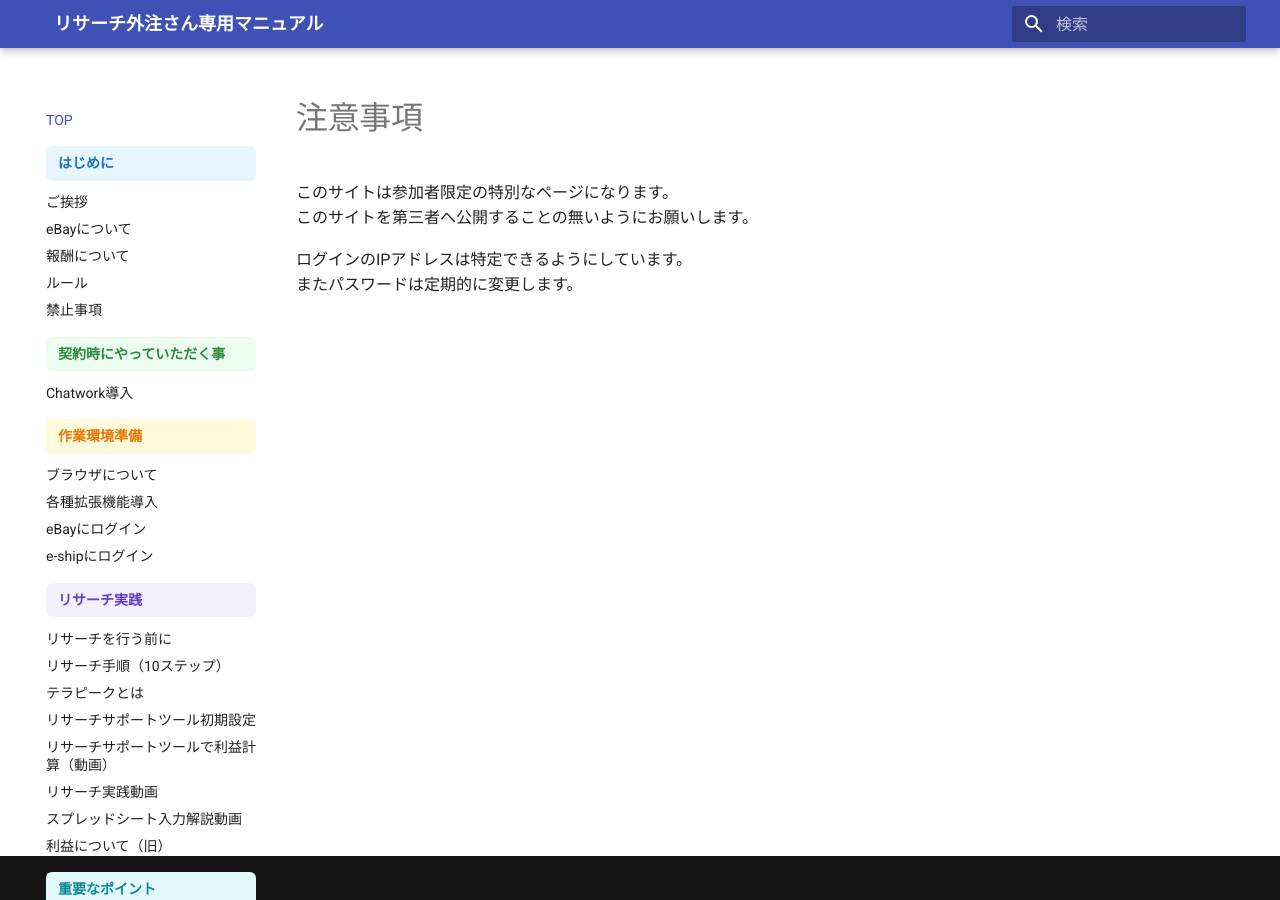
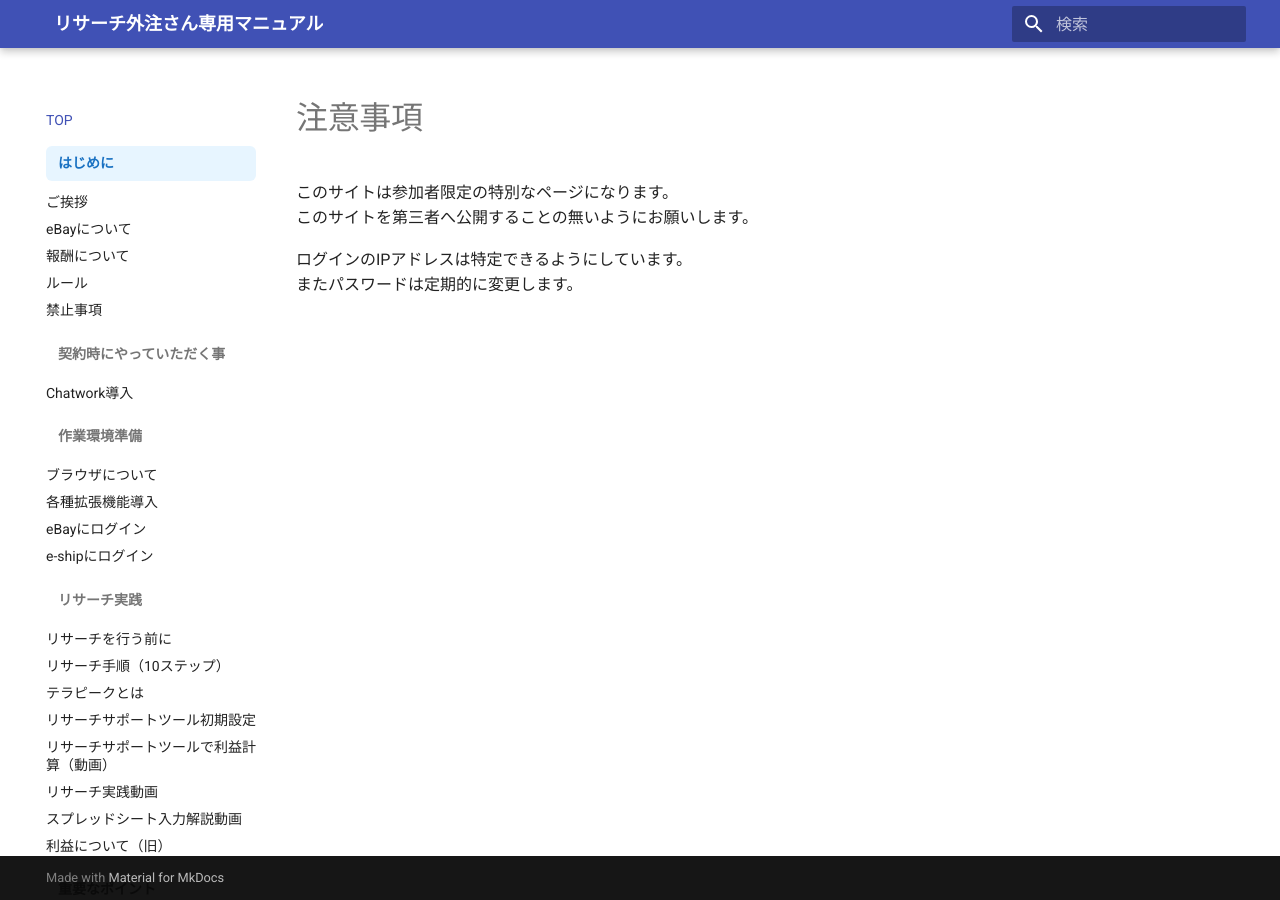
Before and after one commit to jun-hata/outsourcing-manual, an MkDocs documentation site: the page built from docs/index.md, in a window 1280 px wide. Built offline with MkDocs 1.6.1 and Material for MkDocs 9.7.7, drawn with Linux system fonts in a browser that asks for light colours.

Commit message:
デザイン変更

```diff
--- a/docs/stylesheets/extra.css
+++ b/docs/stylesheets/extra.css
@@ -4,7 +4,8 @@
 
 :root {
 
-  /* サイドバー セクションカラー */
+  /* ===== サイドバー セクションカラー ===== */
+
   --sec-intro-bg: #fff5f5;
   --sec-intro-text: #c92a2a;
 
@@ -29,6 +30,13 @@
   --sec-other-bg: #f8f9fa;
   --sec-other-text: #495057;
 
+
+  /* ===== H2見出しカラー ===== */
+
+  --h2-bg-color: #f1f3f5;
+  --h2-border-color: #4263eb;
+  --h2-text-color: #212529;
+
 }
 
 
@@ -47,7 +55,7 @@
 }
 
 /* ===============================
-   大項目 共通デザイン
+   サイドバー大項目 共通デザイン
 ================================ */
 .md-nav__item--section > .md-nav__link {
   padding: 8px 12px;
@@ -58,7 +66,7 @@
 }
 
 /* ===============================
-   小項目は背景なし（強制）
+   サイドバー小項目 背景なし
 ================================ */
 .md-nav__item:not(.md-nav__item--section) > .md-nav__link {
   background: transparent !important;
@@ -84,46 +92,4 @@
    作業環境準備
 ================================ */
 .md-nav__item--section:nth-of-type(3) > .md-nav__link {
-  background-color: var(--sec-env-bg);
-  color: var(--sec-env-text) !important;
-}
-
-/* ===============================
-   リサーチ実践
-================================ */
-.md-nav__item--section:nth-of-type(4) > .md-nav__link {
-  background-color: var(--sec-research-bg);
-  color: var(--sec-research-text) !important;
-}
-
-/* ===============================
-   重要なポイント
-================================ */
-.md-nav__item--section:nth-of-type(5) > .md-nav__link {
-  background-color: var(--sec-important-bg);
-  color: var(--sec-important-text) !important;
-}
-
-/* ===============================
-   スキルアップ
-================================ */
-.md-nav__item--section:nth-of-type(6) > .md-nav__link {
-  background-color: var(--sec-skill-bg);
-  color: var(--sec-skill-text) !important;
-}
-
-/* ===============================
-   トラブル対応
-================================ */
-.md-nav__item--section:nth-of-type(7) > .md-nav__link {
-  background-color: var(--sec-trouble-bg);
-  color: var(--sec-trouble-text) !important;
-}
-
-/* ===============================
-   その他
-================================ */
-.md-nav__item--section:nth-of-type(8) > .md-nav__link {
-  background-color: var(--sec-other-bg);
-  color: var(--sec-other-text) !important;
-}
+  background-c
```
